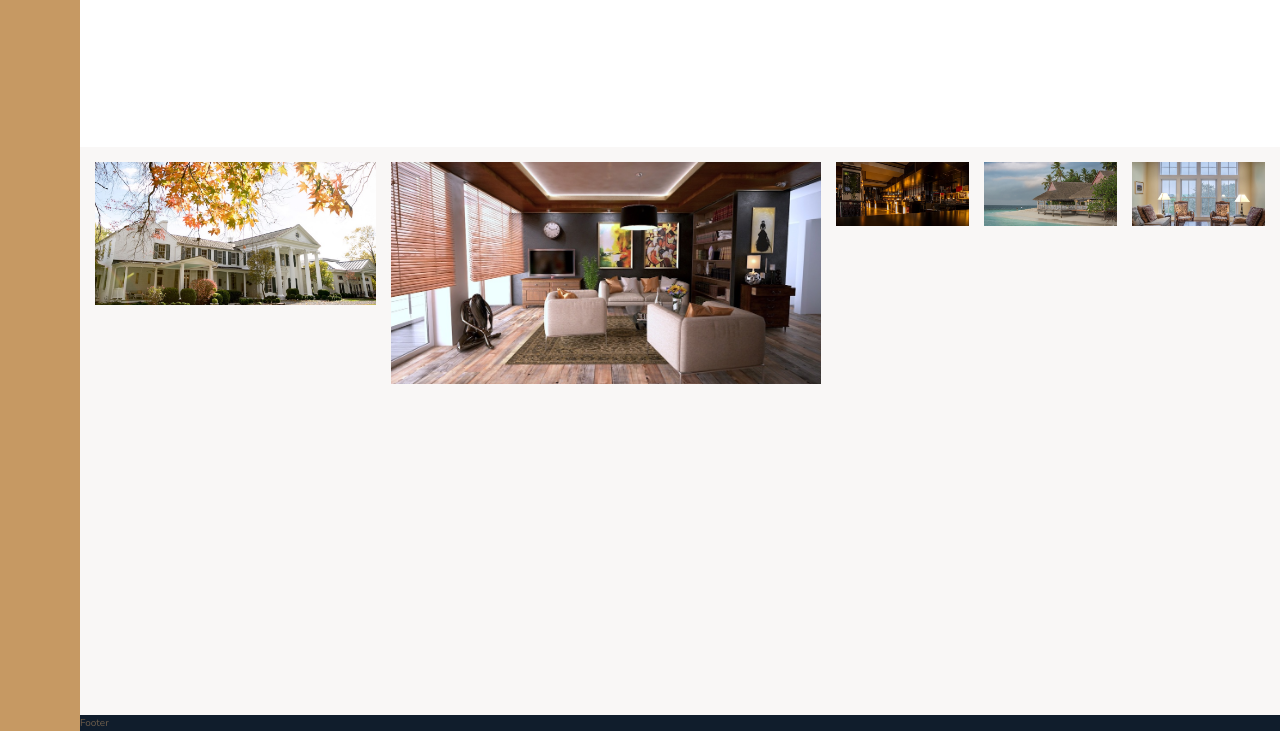
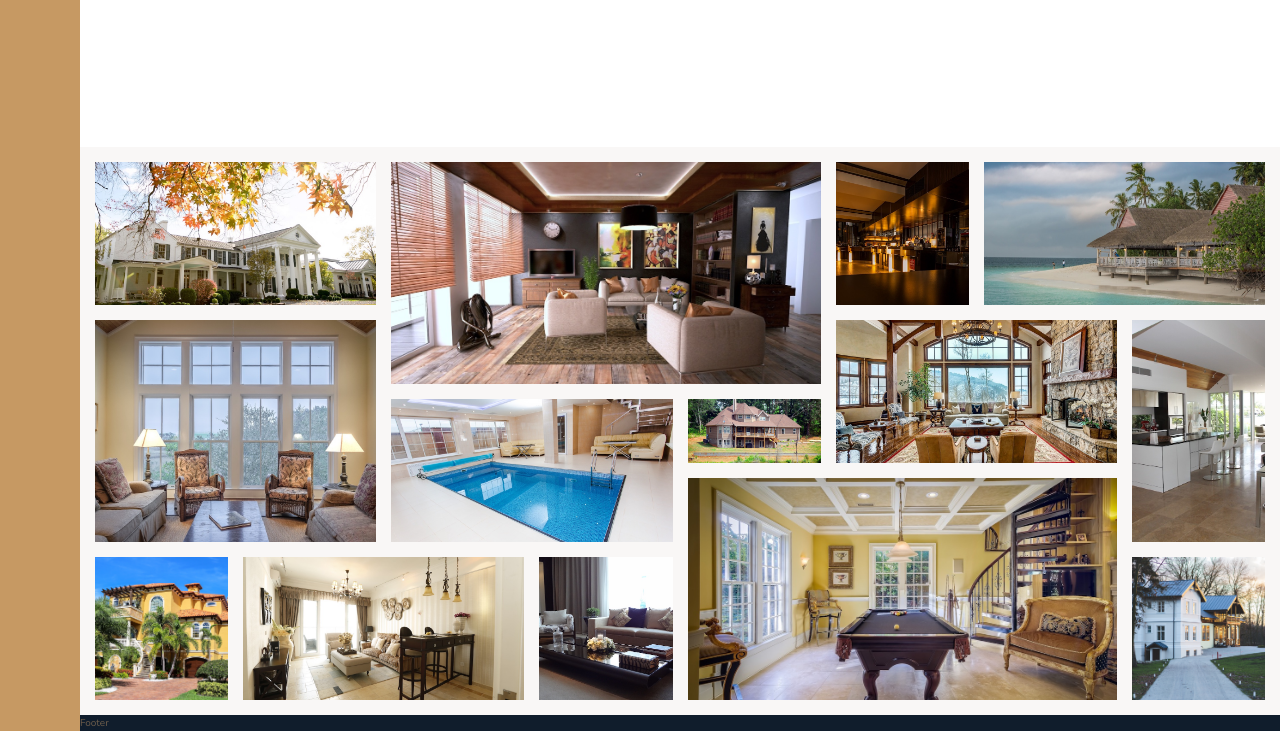
Before and after one commit to Salim255/Nexter-Grid-CSS, a website: page index.html in a window 1280 px wide. Shown: the part 2883-3614 px from the top of the page. Drawn offline with nearby package versions, Linux system fonts and the light colour scheme.

Commit message:
Building The Gallery -Part 2

```diff
--- a/index.html
+++ b/index.html
@@ -302,13 +302,40 @@
             </figure>
             <figure class="gallery__item--3">
                <img src="img/gal-3.jpeg" alt="Gallery image" class="gallery__img">
-            </figure>
-            <figure class="gallery__item--4">
+               </figure>
+               <figure class="gallery__item--4">
                <img src="img/gal-4.jpeg" alt="Gallery image" class="gallery__img">
-            </figure>
-            <figure class="gallery__item--5">
+               </figure>
+               <figure class="gallery__item--5">
                <img src="img/gal-5.jpeg" alt="Gallery image" class="gallery__img">
-            </figure>
+               </figure>
+               <figure class="gallery__item--6">
+               <img src="img/gal-6.jpeg" alt="Gallery image" class="gallery__img">
+               </figure>
+               <figure class="gallery__item--7">
+                  <img src="img/gal-7.jpeg" alt="Gallery image" class="gallery__img">
+               </figure>
+               <figure class="gallery__item--8">
+                  <img src="img/gal-8.jpeg" alt="Gallery image" class="gallery__img">
+               </figure>
+               <figure class="gallery__item--9">
+                  <img src="img/gal-9.jpeg" alt="Gallery image" class="gallery__img">
+               </figure>
+               <figure class="gallery__item--10">
+                  <img src="img/gal-10.jpeg" alt="Gallery image" class="gallery__img">
+               </figure>
+               <figure class="gallery__item--11">
+                  <img src="img/gal-11.jpeg" alt="Gallery image" class="gallery__img">
+               </figure>
+               <figure class="gallery__item--12">
+                  <img src="img/gal-12.jpeg" alt="Gallery image" class="gallery__img">
+               </figure>
+               <figure class="gallery__item--13">
+                  <img src="img/gal-13.jpeg" alt="Gallery image" class="gallery__img">
+               </figure>
+               <figure class="gallery__item--14">
+                  <img src="img/gal-14.jpeg" alt="Gallery image" class="gallery__img">
+               </figure>
 
          </section>
          <section class="footer">
--- a/sass/_gallery.scss
+++ b/sass/_gallery.scss
@@ -10,6 +10,7 @@
     grid-gap: 1.5rem;
     padding: 1.5rem;
     &__item{
+
         &--1{
             grid-row: 1/ span 2 ;
             grid-column: 1/ span 2;
@@ -18,23 +19,73 @@
             grid-row: 1/ span 3 ;
             grid-column: 3/ span 3;
         }
-        &--2{
-            grid-row: 1/ span 3 ;
-            grid-column: 3/ span 3;
+        &--3{
+            grid-row: 1/ span 2 ;
+            grid-column: 6/ span 1;
         }
-        &--2{
-            grid-row: 1/ span 3 ;
-            grid-column: 3/ span 3;
+        &--4{
+            grid-row: 1/ span 2 ;
+            grid-column: 7/ span 2;
         }
-        &--2{
-            grid-row: 1/ span 3 ;
-            grid-column: 3/ span 3;
+        &--5{
+            grid-row: 3/ span 3 ;
+            grid-column: 1/ span 2;
+        }
+        &--6{
+            grid-row: 4/ span 2 ;
+            grid-column: 3/ span 2;
+        }
+        &--7{
+            grid-row: 4/ span 1 ;
+            grid-column: 5/ span 1;
+        }
+        &--8{
+            grid-row: 3/ span 2 ;
+            grid-column: 6/ span 2;
+        }
+        &--9{
+            grid-row: 3/ span 3 ;
+            grid-column: 8/ span 1;
+        }
+        &--10{
+            grid-row: 6/ span 2 ;
+            grid-column: 1/ span 1;
+        }
+        &--11{
+            grid-row: 6/ span 2 ;
+            grid-column: 2/ span 2;
+        }
+        &--12{
+            grid-row: 6/ span 2 ;
+            grid-column: 4/ span 1;
+        }
+        &--13{
+            grid-row: 5/ span 3 ;
+            grid-column: 5/ span 3;
+        }
+        &--14{
+            grid-row: 6/ span 2 ;
+            grid-column: 8/ span 1;
         }
     }
+
     &__img{
         width: 100%;
         height: 100%;
         object-fit: cover;
         display: block;
     }
+
 }
+/*<figure class="gallery__item--6">
+<img src="img/gal-6.jpeg" alt="Gallery image" class="gallery__img">
+</figure>
+<figure class="gallery__item--7">
+<img src="img/gal-7.jpeg" alt="Gallery image" class="gallery__img">
+</figure>
+<figure class="gallery__item--8">
+<img src="img/gal-8.jpeg" alt="Gallery image" class="gallery__img">
+</figure>
+<figure class="gallery__item--9">
+<img src="img/gal-9.jpeg" alt="Gallery image" class="gallery__img">
+</figure>*/
```
Also changed, not shown: css/style.css.
